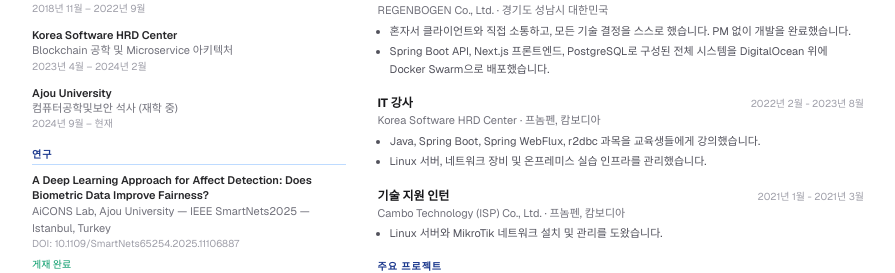
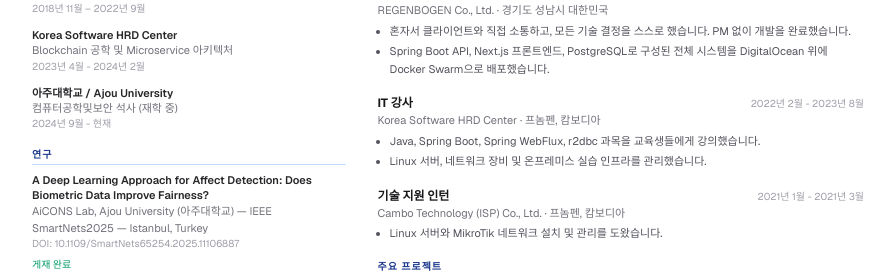
Before and after one commit to saintrivers/saintrivers_portfolio, a Next.js app: page /cv/ko in a window 1280 px wide. Shown: the part 490-763 px from the top of the page, without its empty margins (192-1087 px from the left). Built offline with nearby package versions, Linux system fonts and the light colour scheme.

Commit message:
updated name

```diff
--- a/app/cv/ko/page.tsx
+++ b/app/cv/ko/page.tsx
@@ -99,13 +99,13 @@
                     name: 'Korea Software HRD Center',
                     link: 'https://www.kshrd.com.kh/',
                     degree: 'Blockchain 공학 및 Microservice 아키텍처',
-                    period: '2023년 4월 – 2024년 2월',
+                    period: '2023년 4월 - 2024년 2월',
                   },
                   {
-                    name: 'Ajou University',
+                    name: '아주대학교 / Ajou University',
                     link: 'https://www.ajou.ac.kr/en/index.do',
                     degree: '컴퓨터공학및보안 석사 (재학 중)',
-                    period: '2024년 9월 – 현재',
+                    period: '2024년 9월 - 현재',
                   },
                 ].map(({ name, link, degree, period }) => (
                   <div key={name}>
@@ -130,7 +130,7 @@
                 {[
                   {
                     title: 'A Deep Learning Approach for Affect Detection: Does Biometric Data Improve Fairness?',
-                    lab: 'AiCONS Lab, Ajou University',
+                    lab: 'AiCONS Lab, Ajou University (아주대학교)',
                     labLink: 'https://sites.google.com/view/iconslab/home',
                     venue: 'IEEE SmartNets2025 — Istanbul, Turkey',
                     doi: '10.1109/SmartNets65254.2025.11106887',
@@ -138,7 +138,7 @@
                   },
                   {
                     title: 'Geometry-Guided Multipath IR-UWB Sensing for In-Cabin Localization and Respiration Monitoring',
-                    lab: 'AiCONS Lab, Ajou University',
+                    lab: 'AiCONS Lab, Ajou University (아주대학교)',
                     labLink: 'https://sites.google.com/view/iconslab/home',
                     status: 'in-preparation' as const,
                   },
```
